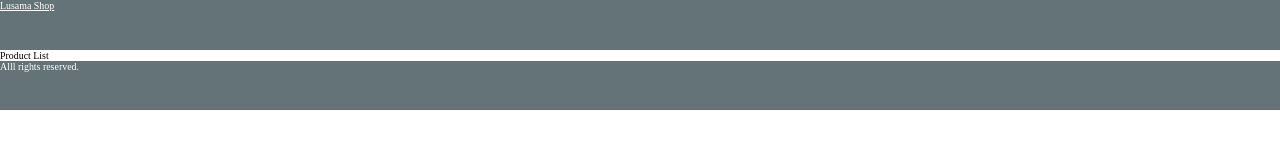
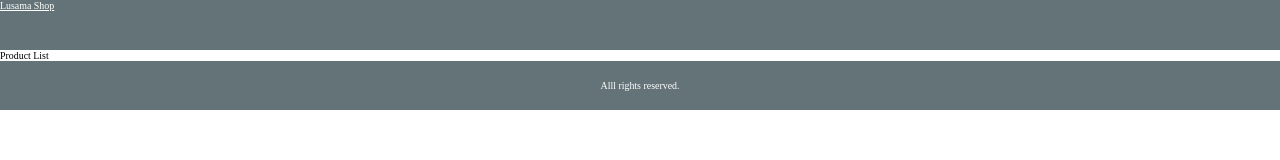
Before and after one commit to tnyandoro/react-lusama-app, a React (Create React App) app: page / in a window 1280 px wide. Shown: the top 160 px of the page. Built offline with nearby package versions, Linux system fonts and the light colour scheme.

Commit message:
Aligh items

```diff
--- a/src/index.css
+++ b/src/index.css
@@ -11,21 +11,23 @@ body,
 
 .grid-container {
   display: grid;
-    grid-template-areas: "header"
+  grid-template-areas:
+    "header"
     "main"
     "footer";
-    grid-template-rows:5rem 1fr 5rem ;
+  grid-template-rows: 5rem 1fr 5rem;
   grid-template-columns: 1fr;
+  height: 100%;
 }
 
 header {
   grid-area: header;
-    background-color:#637377;
-    color:#fff;
+  background-color: #637377;
+  color: #fff;
 }
 
 header a {
-    color:#fff;
+  color: #fff;
 }
 
 main {
@@ -34,6 +36,9 @@ body,
 
 footer {
   grid-area: footer;
-    color:#fff;
+  color: #fff;
   background-color: #637377;
+  display: flex;
+  justify-content: center;
+  align-items: center;
 }
```
Lines whose indentation alone changed are shown as unchanged.
